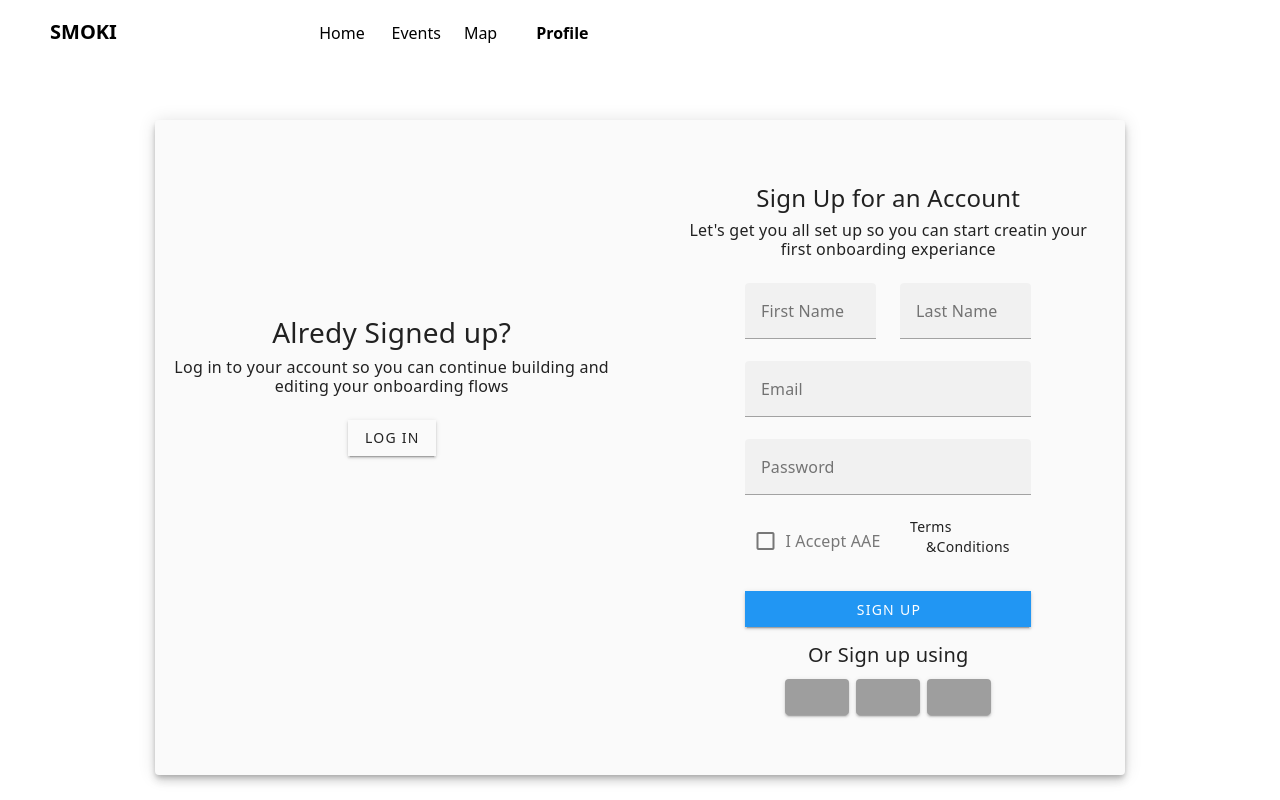
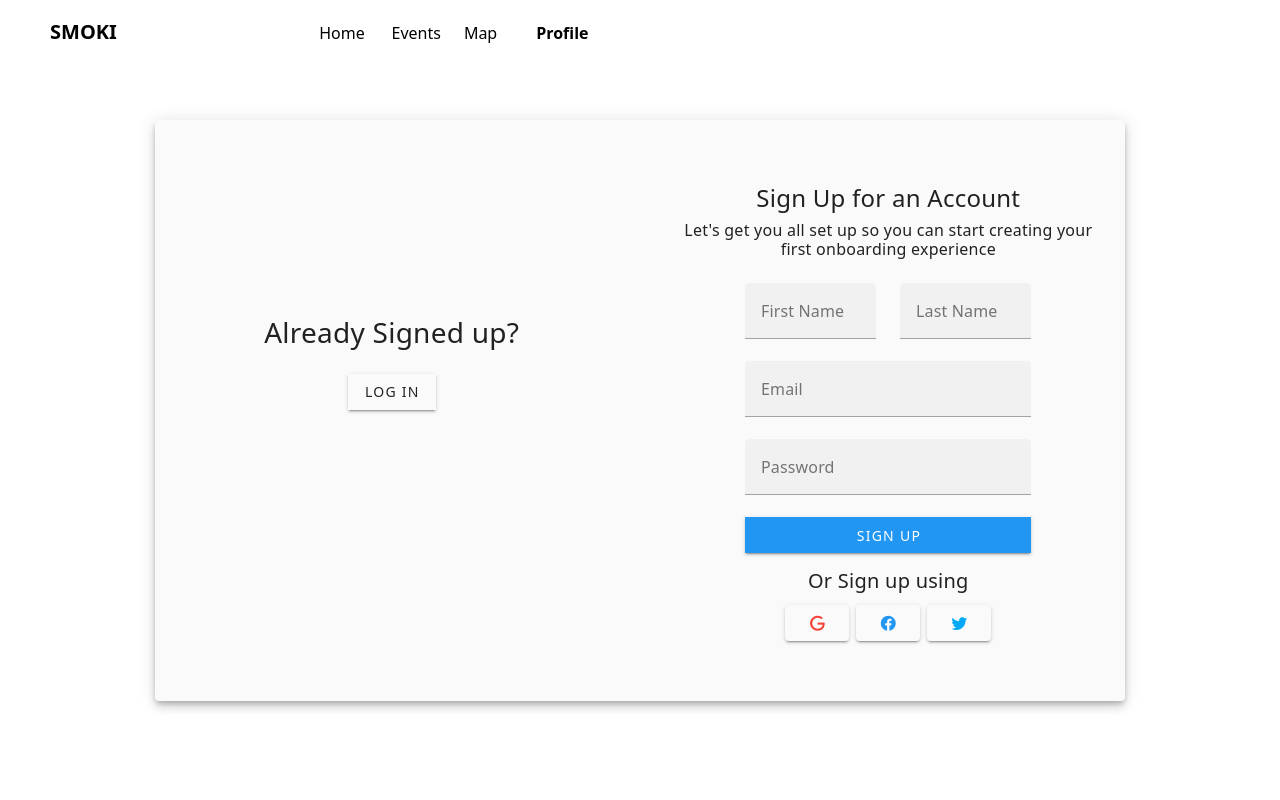
Before and after one commit to FallyRaphael/SMOKI, a Vue app: page /profile in a window 1280 px wide. Both pictures are taken after a click on the button "SIGN UP". Shown: the top 800 px of the page. Built offline with nearby package versions, Linux system fonts and the light colour scheme.

Commit message:
style: Update color of hover effect in NavBar.vue

```diff
--- /dev/null
+++ b/src/assets/users.json
@@ -0,0 +1,9 @@
+[
+    {
+        "id": "1",
+        "firstName": "John",
+        "lastName": "Doe",
+        "email": "john.doe@example.com",
+        "password": "hashed_password_here"
+    }
+]
--- a/src/components/AppProfile.vue
+++ b/src/components/AppProfile.vue
@@ -1,74 +1,50 @@
 <template>
   <v-container>
-        <v-row align="center" justify="center" >
+    <v-row align="center" justify="center">
       <v-col cols="12" sm="10">
-              <v-card class="elevation-6 mt-10"  >
+        <v-card class="elevation-6 mt-10">
           <v-window v-model="step">
+            <!-- Login Window -->
             <v-window-item :value="1">
               <v-row>
                 <v-col cols="12" md="6">
                   <v-card-text class="mt-12">
-                          <h4
-                            class="text-center"
-                          >Login in to Your Account</h4>
-                          <h6
-                            class="text-center  grey--text ">Log in to your Account <br>and register your own events</h6>
+                    <h4 class="text-center">Login to Your Account</h4>
                     <v-row align="center" justify="center">
                       <v-col cols="12" sm="8">
-                            <v-text-field
-                              label="Email"
-                              outlined
-                              dense
-                              color="blue"
-                              autocomplete="false"
-                             class="mt-16"
-                            />
-                            <v-text-field
-                              label="Password"
-                              outlined
-                              dense
-                              color="blue"
-                            autocomplete="false"
-                             type="password"
-                            />
+                        <v-text-field label="Email" v-model="loginUser.email" outlined dense color="blue"
+                          autocomplete="false" class="mt-16" />
+                        <v-text-field label="Password" v-model="loginUser.password" outlined dense color="blue"
+                          autocomplete="false" type="password" />
                         <v-row>
                           <v-col cols="12" sm="7">
-                                  <v-checkbox
-                          label="Remember Me"
-                          class="mt-n1"
-                          color="blue"
-                        > </v-checkbox>
+                            <v-checkbox label="Remember Me" class="mt-n1" color="blue"></v-checkbox>
                           </v-col>
                           <v-col cols="12" sm="5">
                             <span class="caption blue--text">Forgot password</span>
                           </v-col>
                         </v-row>
-                            <v-btn color="#5c6bc0" dark block tile>Log in</v-btn>
-                           <h5
-                            class="text-center  grey--text mt-4 mb-3"
-                          >Or Log in using</h5>
-                           <div class="d-flex  justify-space-between align-center mx-10 mb-16">
-                          <v-btn depressed outlined color="grey">
-                            <v-icon color="red">fab fa-google</v-icon>
+                        <v-btn color="#5c6bc0" dark block tile @click="login">Log in</v-btn>
+                        <h5 class="text-center grey--text mt-4 mb-3">Or Log in using</h5>
+                        <div class="d-flex justify-space-between align-center mx-10 mb-16">
+                          <v-btn depressed outlined color="light-grey">
+                            <v-icon color="red">mdi-google</v-icon>
                           </v-btn>
-                          <v-btn depressed outlined color="grey">
-                            <v-icon color="blue">fab fa-facebook-f</v-icon>
+                          <v-btn depressed outlined color="light-grey">
+                            <v-icon color="blue">mdi-facebook</v-icon>
                           </v-btn>
-                          <v-btn depressed outlined color="grey">
-                            <v-icon color="light-blue lighten-3">fab fa-twitter</v-icon>
+                          <v-btn depressed outlined color="light-grey">
+                            <v-icon color="light-blue lighten-3">mdi-twitter</v-icon>
                           </v-btn>
                         </div>
                       </v-col>
                     </v-row>
                   </v-card-text>
                 </v-col>
-                      <v-col cols="12" md="6" class="blue rounded-bl-xl" >
-                      <div style="  text-align: center; padding: 180px 0;">
-                        <v-card-text class="white--text" >
-                          <h3 class="text-center ">Don't Have an Account Yet?</h3>
-                          <h6
-                            class="text-center"
-                          >Let's get you all set up so you can start creating your your first<br>  onboarding experience</h6>
+                <v-col cols="12" md="6" class="blue rounded-bl-xl">
+                  <div style="text-align: center; padding: 180px 0;">
+                    <v-card-text class="white--text">
+                      <h3 class="text-center">Don't Have an Account Yet?</h3>
                     </v-card-text>
                     <div class="text-center">
                       <v-btn tile outlined dark @click="step++">SIGN UP</v-btn>
@@ -77,98 +53,52 @@
                 </v-col>
               </v-row>
             </v-window-item>
+            <!-- Registration Window -->
             <v-window-item :value="2">
-                    <v-row >
+              <v-row>
                 <v-col cols="12" md="6" class="blue rounded-br-xl">
-                       <div style="  text-align: center; padding: 180px 0;">
-                        <v-card-text class="white--text" >
-                          <h3 class="text-center ">Alredy Signed up?</h3>
-                          <h6
-                            class="text-center"
-                          >Log in to your account so you can continue building and<br>  editing your onboarding flows</h6>
+                  <div style="text-align: center; padding: 180px 0;">
+                    <v-card-text class="white--text">
+                      <h3 class="text-center">Already Signed up?</h3>
                     </v-card-text>
                     <div class="text-center">
                       <v-btn tile outlined dark @click="step--">Log in</v-btn>
                     </div>
                   </div>
                 </v-col>
-
                 <v-col cols="12" md="6">
                   <v-card-text class="mt-12">
-                          <h4
-                            class="text-center"
-                          >Sign Up for an Account</h4>
-                          <h6
-                            class="text-center  grey--text "
-                          >Let's get you all set up so you can start creatin your <br>
-                          first onboarding experiance</h6>
+                    <h4 class="text-center">Sign Up for an Account</h4>
+                    <h6 class="text-center grey--text">
+                      Let's get you all set up so you can start creating your first onboarding experience
+                    </h6>
                     <v-row align="center" justify="center">
                       <v-col cols="12" sm="8">
                         <v-row>
                           <v-col cols="12" sm="6">
-                              <v-text-field
-                              label="First Name"
-                              outlined
-                              dense
-                              color="blue"
-                              autocomplete="false"
-                             class="mt-4"
-                            />
+                            <v-text-field label="First Name" v-model="user.firstName" outlined dense color="blue"
+                              autocomplete="false" class="mt-4" />
                           </v-col>
                           <v-col cols="12" sm="6">
-                              <v-text-field
-                              label="Last Name"
-                              outlined
-                              dense
-                              color="blue"
-                              autocomplete="false"
-                             class="mt-4"
-                            />
+                            <v-text-field label="Last Name" v-model="user.lastName" outlined dense color="blue"
+                              autocomplete="false" class="mt-4" />
                           </v-col>
                         </v-row>
-                            <v-text-field
-                              label="Email"
-                              outlined
-                              dense
-                              color="blue"
-                              autocomplete="false"
-                            />
-                            <v-text-field
-                              label="Password"
-                              outlined
-                              dense
-                              color="blue"
-                            autocomplete="false"
-                             type="password"
-
-                            />
-                              <v-row>
-                                <v-col cols="12" sm="7">
-                                  <v-checkbox
-
-                          label="I Accept AAE"
-                          class="mt-n1"
-                          color="blue"
-                        > </v-checkbox>
-                                </v-col>
-                                <v-col cols="12" sm="5">
-                                  <span class="caption blue--text ml-n4">Terms &Conditions</span>
-                                </v-col>
-                              </v-row>
-                            <v-btn color="blue" dark block tile>Sign up</v-btn>
-
-                           <h5
-                            class="text-center  grey--text mt-4 mb-3"
-                          >Or Sign up using</h5>
-                           <div class="d-flex  justify-space-between align-center mx-10 mb-11">
-                          <v-btn depressed outlined color="grey">
-                            <v-icon color="red">fab fa-google</v-icon>
+                        <v-text-field label="Email" v-model="user.email" outlined dense color="blue"
+                          autocomplete="false" />
+                        <v-text-field label="Password" v-model="user.password" type="password" outlined dense
+                          color="blue" autocomplete="false" />
+                        <v-btn color="blue" dark block tile @click="register">Sign up</v-btn>
+                        <h5 class="text-center grey--text mt-4 mb-3">Or Sign up using</h5>
+                        <div class="d-flex justify-space-between align-center mx-10 mb-11">
+                          <v-btn depressed outlined color="light-grey">
+                            <v-icon color="red">mdi-google</v-icon>
                           </v-btn>
-                          <v-btn depressed outlined color="grey">
-                            <v-icon color="blue">fab fa-facebook-f</v-icon>
+                          <v-btn depressed outlined color="light-grey">
+                            <v-icon color="blue">mdi-facebook</v-icon>
                           </v-btn>
-                          <v-btn depressed outlined color="grey">
-                            <v-icon color="light-blue lighten-3">fab fa-twitter</v-icon>
+                          <v-btn depressed outlined color="light-grey">
+                            <v-icon color="light-blue lighten-3">mdi-twitter</v-icon>
                           </v-btn>
                         </div>
                       </v-col>
@@ -185,23 +115,50 @@
 </template>
 
 <script>
-
+import users from '@/assets/users.json'; // Path to your users JSON file
 
 export default {
   data: () => ({
-      step: 1
+    step: 1,
+    user: {
+      firstName: '',
+      lastName: '',
+      email: '',
+      password: ''
+    },
+    loginUser: {
+      email: '',
+      password: ''
+    },
+    users: users
   }),
-    props: {
-      source: String
+  methods: {
+    login() {
+      const user = this.users.find(user => user.email === this.loginUser.email && user.password === this.loginUser.password);
+      if (user) {
+        alert('Login successful');
+      } else {
+        alert('Invalid credentials');
       }
-
-
+    },
+    register() {
+      const existingUser = this.users.find(user => user.email === this.user.email);
+      if (existingUser) {
+        alert('Email already exists!');
+      } else {
+        this.users.push({ ...this.user, id: this.users.length + 1 });
+        alert('Registration successful');
+      }
+    }
+  }
 }
 </script>
+
 <style scoped>
 .v-application .rounded-bl-xl {
   border-bottom-left-radius: 300px !important;
 }
+
 .v-application .rounded-br-xl {
   border-bottom-right-radius: 300px !important;
 }
--- a/src/components/NavBar.vue
+++ b/src/components/NavBar.vue
@@ -50,7 +50,7 @@ export default {
 
 .custom-router-link:hover {
   text-decoration: none;
-  color: lightblue;
+  color: #5C6BC0;
 }
 
 
```
Lines whose indentation alone changed are shown as unchanged.
